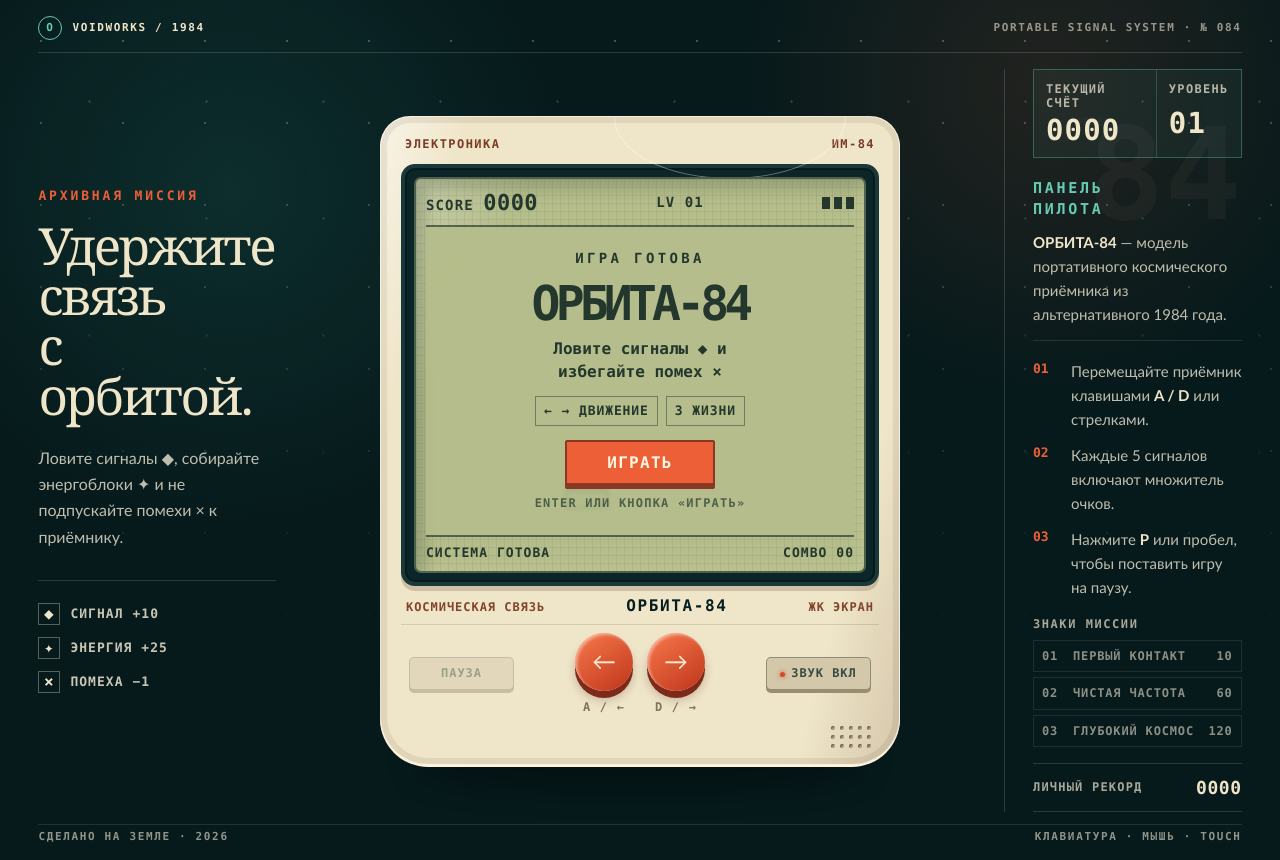
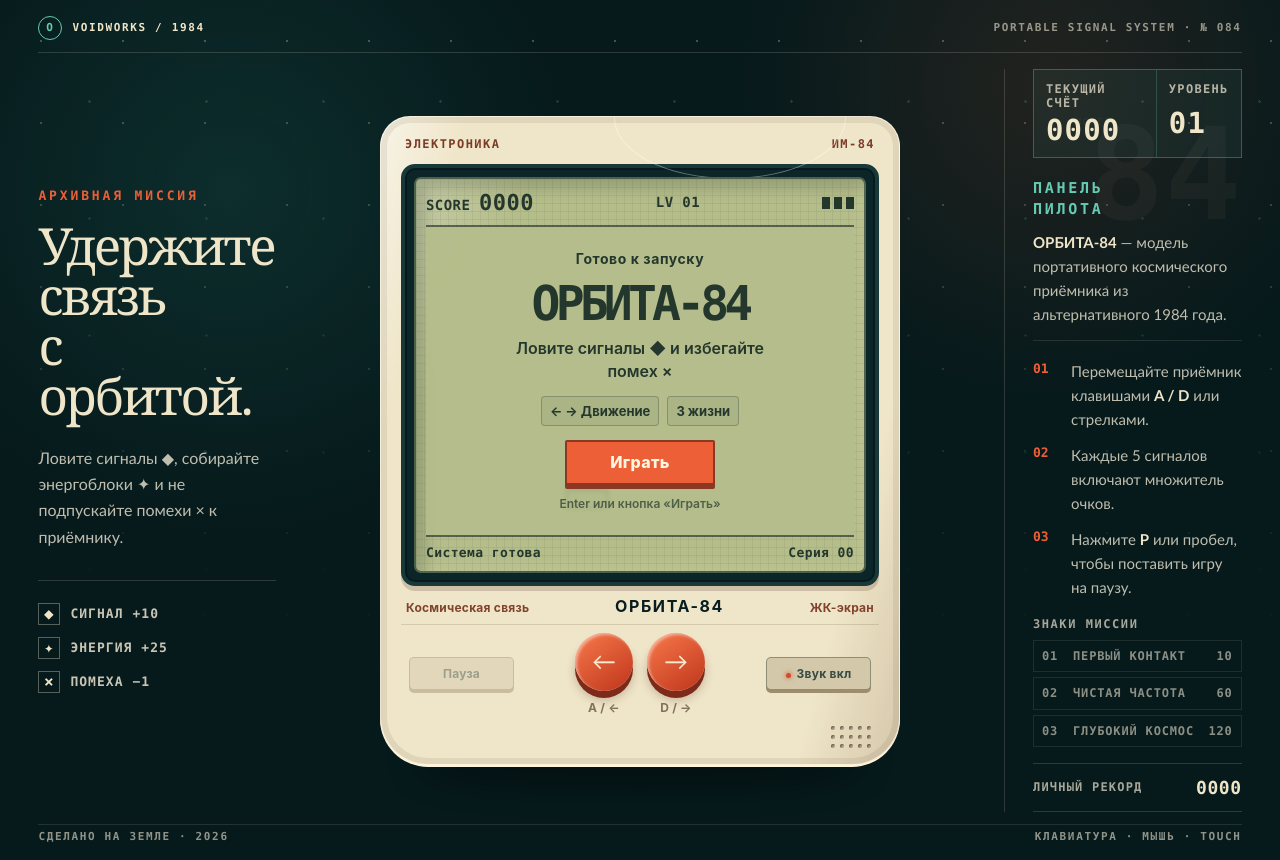
Before and after one commit to BigPanda-IT/orbita-84, a React app: page / in a window 1280 px wide. Built offline with nearby package versions, Linux system fonts and the light colour scheme.

Commit message:
style: simplify console typography

```diff
--- a/src/components/App/App.module.less
+++ b/src/components/App/App.module.less
@@ -5,6 +5,7 @@
 @lcd: #b5bd8b;
 @lcd-ink: #24372d;
 @mono: ui-monospace, SFMono-Regular, Menlo, Monaco, Consolas, 'Liberation Mono', 'Courier New', monospace;
+@ui: -apple-system, BlinkMacSystemFont, 'Segoe UI', sans-serif;
 
 .app {
   position: relative;
@@ -210,8 +211,8 @@ footer {
   display: flex;
   align-items: center;
   justify-content: space-between;
-  font: 800 14px/1.25 @mono;
-  letter-spacing: 0.08em;
+  font: 700 14px/1.25 @mono;
+  letter-spacing: 0.03em;
 }
 
 .hud strong {
@@ -358,8 +359,8 @@ footer {
 }
 .overlayCode {
   margin-bottom: 12px;
-  font: 800 14px/1.25 @mono;
-  letter-spacing: 0.24em;
+  font: 700 14px/1.25 @ui;
+  letter-spacing: 0.04em;
 }
 .overlay h2 {
   margin: 0;
@@ -369,7 +370,7 @@ footer {
 .overlay p {
   max-width: 260px;
   margin: 10px 0 12px;
-  font: 700 16px/1.45 @mono;
+  font: 600 16px/1.45 @ui;
 }
 .startGuide {
   display: flex;
@@ -378,9 +379,10 @@ footer {
 }
 .startGuide span {
   padding: 6px 8px;
-  border: 1px solid rgba(36, 55, 45, 0.48);
-  font: 800 13px/1.25 @mono;
-  letter-spacing: 0.07em;
+  border: 1px solid rgba(36, 55, 45, 0.28);
+  border-radius: 4px;
+  background: rgba(36, 55, 45, 0.06);
+  font: 700 13px/1.25 @ui;
 }
 .overlay button {
   padding: 11px 16px;
@@ -388,8 +390,8 @@ footer {
   border-radius: 2px;
   color: @lcd-ink;
   background: transparent;
-  font: 900 14px/1.2 @mono;
-  letter-spacing: 0.08em;
+  font: 800 14px/1.2 @ui;
+  letter-spacing: 0.02em;
   cursor: pointer;
 }
 .overlay .startButton {
@@ -408,8 +410,7 @@ footer {
 .startShortcut {
   margin-top: 11px;
   color: rgba(36, 55, 45, 0.7);
-  font: 800 12px/1.3 @mono;
-  letter-spacing: 0.1em;
+  font: 600 12px/1.3 @ui;
 }
 .overlay button:hover,
 .overlay button:focus-visible {
@@ -428,8 +429,8 @@ footer {
   justify-content: space-between;
   padding: 10px 5px 8px;
   color: #82432d;
-  font: 800 12px/1.25 @mono;
-  letter-spacing: 0.08em;
+  font: 700 12px/1.25 @ui;
+  letter-spacing: 0.02em;
 }
 .deviceInfo strong {
   color: @ink;
@@ -462,8 +463,8 @@ footer {
 
 .moveControl small {
   color: rgba(62, 43, 30, 0.62);
-  font: 800 12px/1.1 @mono;
-  letter-spacing: 0.1em;
+  font: 700 12px/1.1 @ui;
+  letter-spacing: 0.02em;
   white-space: nowrap;
 }
 
@@ -503,8 +504,8 @@ footer {
   color: #364b43;
   background: #d4c8aa;
   box-shadow: 0 3px 0 #9d8d6d;
-  font: 800 12px/1.15 @mono;
-  letter-spacing: 0.08em;
+  font: 700 12px/1.15 @ui;
+  letter-spacing: 0.02em;
   cursor: pointer;
 }
 .pauseButton {
--- a/src/components/App/App.tsx
+++ b/src/components/App/App.tsx
@@ -58,7 +58,7 @@ export const App = () => {
   const [playerLane, setPlayerLane] = useState(1);
   const [items, setItems] = useState<FallingItem[]>([]);
   const [soundEnabled, setSoundEnabled] = useState(true);
-  const [message, setMessage] = useState('СИСТЕМА ГОТОВА');
+  const [message, setMessage] = useState('Система готова');
   const { audioContextRef, comboRef, itemId, livesRef, playerLaneRef, scoreRef } = useGameRefs(
     score,
     lives,
@@ -104,7 +104,7 @@ export const App = () => {
   const finishGame = useCallback(
     (finalScore: number) => {
       setStatus('gameover');
-      setMessage('СВЯЗЬ ПОТЕРЯНА');
+      setMessage('Связь потеряна');
       setBestScore((currentBest) => {
         const nextBest = Math.max(currentBest, finalScore);
         window.localStorage.setItem('orbita-84-best', String(nextBest));
@@ -139,7 +139,7 @@ export const App = () => {
     setPlayerLane(1);
     playerLaneRef.current = 1;
     setItems([]);
-    setMessage('ПРИЁМ СИГНАЛА');
+    setMessage('Приём сигнала');
     setStatus('playing');
     playTone(440, 0.08);
   }, [playTone]);
@@ -147,11 +147,11 @@ export const App = () => {
   const togglePause = useCallback(() => {
     setStatus((currentStatus) => {
       if (currentStatus === 'playing') {
-        setMessage('ПАУЗА');
+        setMessage('Пауза');
         return 'paused';
       }
       if (currentStatus === 'paused') {
-        setMessage('ПРИЁМ СИГНАЛА');
+        setMessage('Приём сигнала');
         return 'playing';
       }
       return currentStatus;
@@ -185,7 +185,7 @@ export const App = () => {
     const pauseWhenHidden = () => {
       if (document.hidden && status === 'playing') {
         setStatus('paused');
-        setMessage('ПАУЗА');
+        setMessage('Пауза');
       }
     };
 
@@ -255,16 +255,16 @@ export const App = () => {
         }
 
         if (leveledUpTo !== null) {
-          setMessage(`УРОВЕНЬ ${String(leveledUpTo).padStart(2, '0')} · СКОРОСТЬ ↑`);
+          setMessage(`Уровень ${String(leveledUpTo).padStart(2, '0')} · скорость ↑`);
           playTone(760, 0.15);
         } else if (caught.core) {
-          setMessage('ЭНЕРГИЯ +1');
+          setMessage('Энергия +1');
           playTone(660, 0.12);
         } else if (caught.glitch) {
-          setMessage('СБОЙ СИСТЕМЫ');
+          setMessage('Сбой системы');
           playTone(92, 0.16);
         } else if (caught.signal) {
-          setMessage(nextCombo > 0 && nextCombo % 5 === 0 ? 'МНОЖИТЕЛЬ!' : 'СИГНАЛ ПРИНЯТ');
+          setMessage(nextCombo > 0 && nextCombo % 5 === 0 ? 'Множитель!' : 'Сигнал принят');
           playTone(320 + Math.min(nextCombo, 10) * 18);
         }
         return remainingItems;
@@ -362,35 +362,35 @@ export const App = () => {
                     <div className={style.overlay}>
                       {status === 'start' && (
                         <>
-                          <span className={style.overlayCode}>ИГРА ГОТОВА</span>
+                          <span className={style.overlayCode}>Готово к запуску</span>
                           <h2>ОРБИТА-84</h2>
                           <p>Ловите сигналы ◆ и избегайте помех ×</p>
                           <div className={style.startGuide}>
-                            <span>← → ДВИЖЕНИЕ</span>
-                            <span>3 ЖИЗНИ</span>
+                            <span>← → Движение</span>
+                            <span>3 жизни</span>
                           </div>
                           <button type="button" className={style.startButton} onClick={startGame}>
-                            ИГРАТЬ
+                            Играть
                           </button>
-                          <small className={style.startShortcut}>ENTER ИЛИ КНОПКА «ИГРАТЬ»</small>
+                          <small className={style.startShortcut}>Enter или кнопка «Играть»</small>
                         </>
                       )}
                       {status === 'paused' && (
                         <>
-                          <span className={style.overlayCode}>СИГНАЛ ЗАМОРОЖЕН</span>
-                          <h2>ПАУЗА</h2>
+                          <span className={style.overlayCode}>Приём приостановлен</span>
+                          <h2>Пауза</h2>
                           <button type="button" onClick={togglePause}>
-                            ПРОДОЛЖИТЬ
+                            Продолжить
                           </button>
                         </>
                       )}
                       {status === 'gameover' && (
                         <>
-                          <span className={style.overlayCode}>МИССИЯ ЗАВЕРШЕНА</span>
+                          <span className={style.overlayCode}>Миссия завершена</span>
                           <h2>{String(score).padStart(4, '0')}</h2>
                           <p>Лучший сигнал: {String(bestScore).padStart(4, '0')}</p>
                           <button type="button" onClick={startGame}>
-                            ЕЩЁ РАЗ
+                            Ещё раз
                           </button>
                         </>
                       )}
@@ -399,15 +399,15 @@ export const App = () => {
                 </div>
                 <div className={style.ticker} aria-live="polite">
                   <span>{message}</span>
-                  <span>COMBO {String(combo).padStart(2, '0')}</span>
+                  <span>Серия {String(combo).padStart(2, '0')}</span>
                 </div>
               </div>
             </div>
 
             <div className={style.deviceInfo}>
-              <span>КОСМИЧЕСКАЯ СВЯЗЬ</span>
+              <span>Космическая связь</span>
               <strong>{GAME_CONFIG.title}</strong>
-              <span>ЖК ЭКРАН</span>
+              <span>ЖК-экран</span>
             </div>
             <div className={style.controls}>
               <button
@@ -416,7 +416,7 @@ export const App = () => {
                 onClick={togglePause}
                 disabled={status === 'start' || status === 'gameover'}
               >
-                ПАУЗА
+                Пауза
               </button>
               <div className={style.moveControls} aria-label="Управление движением">
                 <div className={style.moveControl}>
@@ -448,7 +448,7 @@ export const App = () => {
                 onClick={() => setSoundEnabled((current) => !current)}
                 aria-pressed={soundEnabled}
               >
-                ЗВУК {soundEnabled ? 'ВКЛ' : 'ВЫКЛ'}
+                Звук {soundEnabled ? 'вкл' : 'выкл'}
               </button>
             </div>
             <div className={style.speaker} aria-hidden="true">
```
